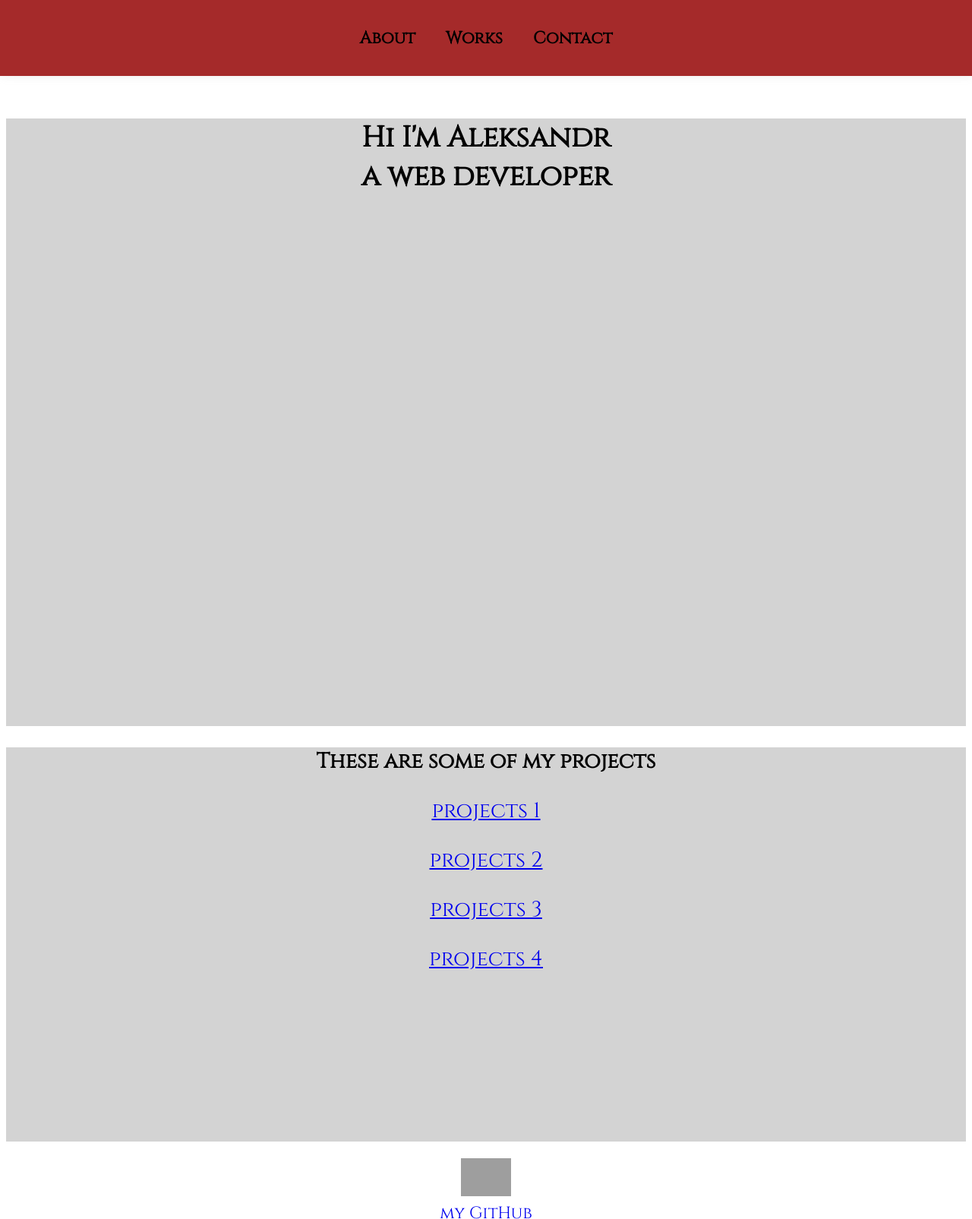
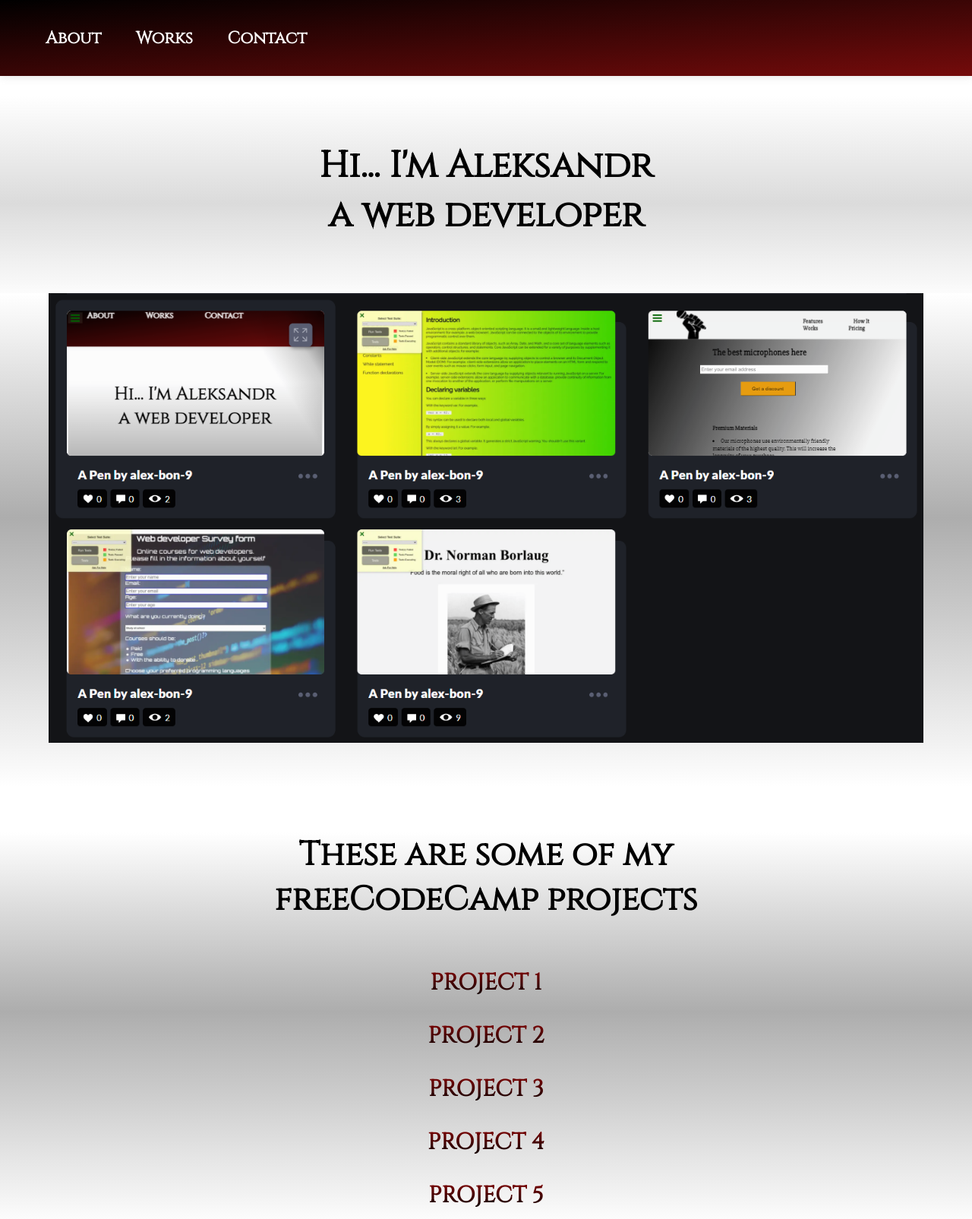
Before and after one commit to alex-bon-9/portfoliofcc, a plain HTML site: page index.html in a window 1280 px wide. Shown: the top 1605 px of the page at 76% size. Drawn offline with Linux system fonts and the light colour scheme; grey boxes are pictures that could not be loaded.

Commit message:
feat: Add gradient color

```diff
--- a/index.html
+++ b/index.html
@@ -8,7 +8,7 @@
     <link href="https://fonts.googleapis.com/css?family=Cinzel&display=swap" rel="stylesheet">
     <link rel="stylesheet" href="style.css">
 </head>
-<body>
+<body class="page-container">
   <div id="header">
          <div id="navpanel">
            <nav id="navbar" class="nav">
@@ -27,27 +27,30 @@
      <br>
      <br>
      <br>
-   <br>
-   <br>
         <section id="welcome-section">
           <h1>
-          <p id="telo1">Hi I'm Aleksandr<br>
+            <p id="telo1">Hi... I'm Aleksandr<br>
             a web developer</p>
             </p>
+          </h1>
+        </section>
+        <section id="projects-photo">
+          <p><a href="https://codepen.io/your-work/?cursor=ZD0xJm89MCZwPTEmdj00MjI1MDU3MA==" target="_blank" class="photo-project-a"><img src="./image/page-portf.png" alt="картинка проекты" class="photo-project" /></a></p>
         </section>
           <section id="projects">
-          <p class="project-tile"><b>These are some of my projects</b></p>
-          <p><a href="https://codepen.io/alex-bon-9/full/YzXyyrd" target="blank">projects 1</a></p>
-          <p><a href="https://codepen.io/alex-bon-9/full/XWbmMOw" target="blank">projects 2</a></p>
-          <p><a href="https://codepen.io/alex-bon-9/full/eYNJWWa" target="blank">projects 3</a></p>
-          <p><a href="https://codepen.io/alex-bon-9/full/OJVNNVp" target="blank">projects 4</a></p>
+            <p class="project-tile"><b>These are some of my <br>freeCodeCamp projects</b></p>
+            <p class="p"><a href="https://codepen.io/alex-bon-9/full/YzXyyrd" target="blank" class="link-prj">project 1</a></p>
+            <p class="p"><a href="https://codepen.io/alex-bon-9/full/XWbmMOw" target="blank" class="link-prj">project 2</a></p>
+            <p class="p"><a href="https://codepen.io/alex-bon-9/full/eYNJWWa" target="blank" class="link-prj">project 3</a></p>
+            <p class="p"><a href="https://codepen.io/alex-bon-9/full/OJVNNVp" target="blank" class="link-prj">project 4</a></p>
+            <p class="p"><a href="https://codepen.io/alex-bon-9/full/eYzwjzb" target="blank" class="link-prj">project 5</a></p>
           </section>
           <section id="podval">
             <p>
               <img id="logogh" src="https://encrypted-tbn0.gstatic.com/images?q=tbn%3AANd9GcSFiHX5RReGAABuCJavElXeSnJmzWaz7MpiuuOSbkLp65thwUnX"/><br>
               <a
-              id="profile-link"                                           href="https://github.com/alex-bon-9"                         target="_blank">my GitHub</a></p>
-          <!-- add icon link, add comments -->
+                id="profile-link" href="https://github.com/alex-bon-9" target="_blank">my GitHub</a></p>
+            <!-- add icon link -->
           </section>
   </body>
 </html>
--- a/style.css
+++ b/style.css
@@ -1,64 +1,67 @@
 html {
-    font-family: 'Cinzel';
+  font-family: 'Cinzel', Arial, sans-serif;
  }
  #header {
    display: flex;
    flex-direction: row;
-     justify-content: center;
+   align-items: center;
+   justify-content: flex-start;
    position: fixed;
    top: 0px;
    left: 0px;
    width: 100%;
    height: 100px;
-     background: brown;
-     box-shadow: 1px 1px 10px rgba(238, 238, 238, 0.85);
+   /*background: brown;*/
+   background-image: linear-gradient(to bottom right, rgb(0, 0, 0), rgb(11, 1, 1), rgb(21, 2, 2), rgb(32, 3, 3), rgb(43, 4, 4), rgb(53, 5, 5), rgb(64, 6, 6), rgb(74, 7, 7), rgb(85, 8, 8), rgb(96, 9, 9), rgb(106, 10, 10), rgb(117, 11, 11));
+   box-shadow: 1px 1px 10px rgba(224,224,224,0.85);
    z-index: 555;
  }
  #navbar {
    /*position: fixed;*/
-     display: flex;
-     justify-content: flex-end;
    top: 0px;
    left: 0px;
-     margin: 0 auto;
+   margin: 0px 60px;
    font-size: 22px;
  }
  #navpanel {
    display: flex;
    align-items: center;
    justify-content: flex-end;
-     background: brown;
+   background: background: rgb(224, 224, 224);
  }
  #navl2 {
-   padding-right: 40px;
-}
-  #navl1 {
-    padding-right: 40px;
+
 }
  .nav-link {
-     color: black;
+   color: white;
    text-decoration: none;
-   font-weight:bold
+   font-weight: bold;
+   margin-right: 40px;
  }
  .nav-link:hover {
     text-decoration: underline;
  }
  #welcome-section {
      width: 100%;
-     background: lightgray;
-     height: 100vh;
+     background-image: linear-gradient(to top, rgb(252, 252, 252), rgb(245, 245, 245), rgb(239, 239, 239), rgb(232, 232, 232), rgb(226, 226, 226), rgb(219, 219, 219), rgb(225, 225, 225), rgb(231, 231, 231), rgb(237, 237, 237), rgb(243, 243, 243), rgb(249, 249, 249), rgb(255, 255, 255));
+     min-height: 180px;
+     margin-top: 60px;
  }
  #telo1 {
    width: 100%;
-     background: lightgray;
-     height: 519px;
+   /*background-image: linear-gradient(to bottom, rgb(255, 255, 255), rgb(239, 239, 239), rgb(222, 222, 222), rgb(206, 206, 206), rgb(189, 189, 189), rgb(173, 173, 173), rgb(187, 187, 187), rgb(200, 200, 200), rgb(214, 214, 214), rgb(228, 228, 228), rgb(241, 241, 241), rgb(255, 255, 255));*/
+   min-height: 200px;
    text-align: center;
-     font-size: 38px;
+   font-size: 48px;
+   margin-top: 0;
+   margin-bottom: 0;
+   padding-top: 60px;
  }
  #projects {
   width: 100%;
    background: lightgray;
-     height: 519px;
+   background-image: linear-gradient(to bottom, rgb(255, 255, 255), rgb(239, 239, 239), rgb(222, 222, 222), rgb(206, 206, 206), rgb(189, 189, 189), rgb(173, 173, 173), rgb(187, 187, 187), rgb(200, 200, 200), rgb(214, 214, 214), rgb(228, 228, 228), rgb(241, 241, 241), rgb(255, 255, 255));
+   min-height: 519px;
    text-align: center;
    font-size: 28px;
  }
@@ -67,11 +70,74 @@ html {
    text-align: center;
    font-size: 22px;
    background: white;
+   margin-top: 40px;
+   margin-bottom: 40px;
  }
  #logogh {
    height: 50px;
    weight: 100px;
    margin: 0 auto;
+ }
+ .link-prj {
+   text-decoration: none;
+   font-size: 30px;
+   text-transform: uppercase;
+   background-image: linear-gradient(to bottom, rgb(138, 0, 0), rgb(125, 0, 0), rgb(113, 0, 0), rgb(100, 0, 0), rgb(88, 0, 0), rgb(75, 0, 0), rgb(63, 0, 0), rgb(50, 0, 0), rgb(38, 0, 0), rgb(25, 0, 0), rgb(13, 0, 0), rgb(0, 0, 0));
+   -webkit-background-clip: text;
+   -webkit-text-fill-color: transparent;
+   font-weight: bold;
+   /*color: #0B2349;*/
+   /*display: table;*/
+ }
+ .project-tile {
+   margin-top: 60px;
+   margin-bottom: 60px;
+   font-size: 44px;
+   text-align: center;
+ }
+ .p {
+   margin-bottom: 30px;
+ }
+ #profile-link {
+   text-decoration: none;
+   font-size: 32px;
+   font-weight: bold;
+   /*text-transform: uppercase;*/
+   color: black;
+ }
+ #projects-photo {
+   width: 100%;
+   background-image: linear-gradient(to bottom, rgb(255, 255, 255), rgb(239, 239, 239), rgb(222, 222, 222), rgb(206, 206, 206), rgb(189, 189, 189), rgb(173, 173, 173), rgb(187, 187, 187), rgb(200, 200, 200), rgb(214, 214, 214), rgb(228, 228, 228), rgb(241, 241, 241), rgb(255, 255, 255));
+   min-height: 650px;
+   text-align: center;
+ }
+ h1 {
+   margin: 0;
+   min-height: 150px;
+ }
+ .photo-project {
+  max-width: 90%;
+ }
+ @media screen and (max-width: 600px) {
+  #projects-photo {
+    margin-top: 60px;
+    min-height: 200px;
+  }
+}
+
+@media screen and (max-width: 600px) {
+  .project-tile {
+    margin-top: 20px;
+    font-size: 32px;
+    text-align: center;
+  }
+}
+.page-container {
+  margin: 0 auto;
+}
+
+p {
+  margin: 0;
 }
 
  /* Responsive layout - when the screen is less than 600px wide, make the two columns stack on top of each other instead of next to each other */
```
Also changed, not shown: image/page-portf.png (added), 1 other file. Lines whose indentation alone changed are shown as unchanged.
